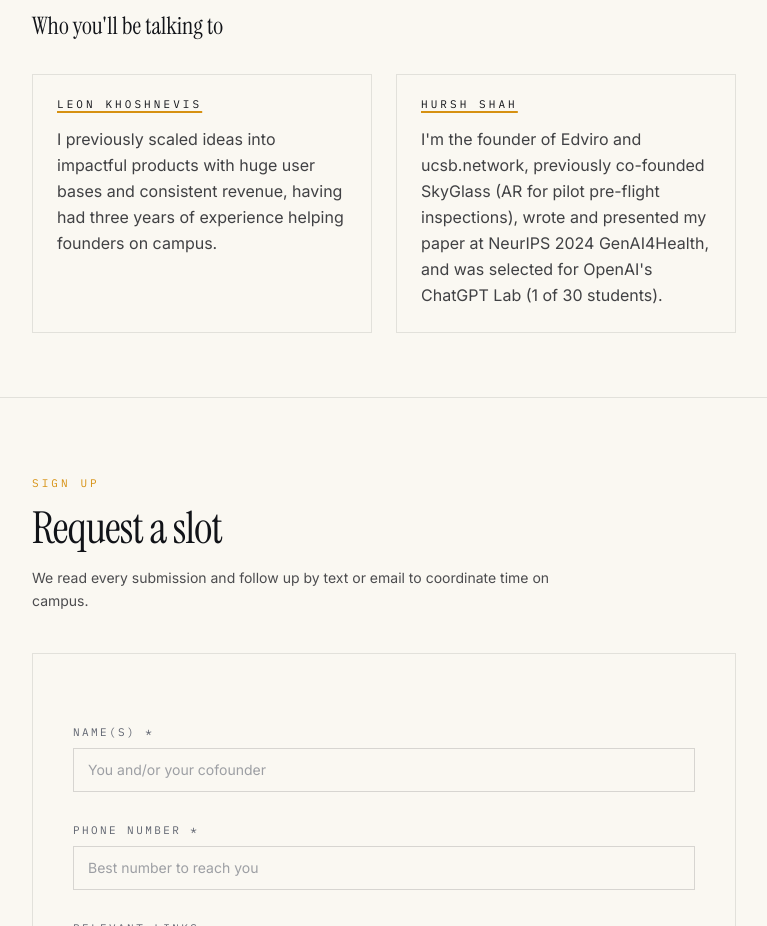
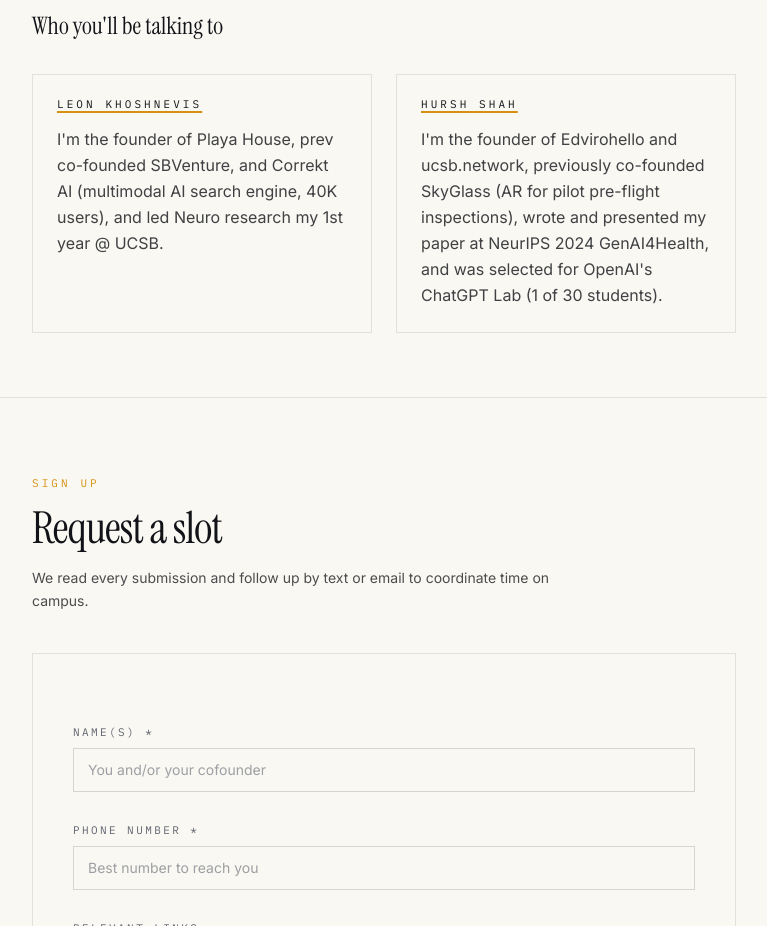
Before and after one commit to JohnLins/ucsbnetwork, a Next.js app: page /office-hours in a window 1280 px wide. Shown: the part 880-1806 px from the top of the page, without its empty margins (256-1023 px from the left). Built offline with nearby package versions, Linux system fonts and the light colour scheme.

Commit message:
Update office hours page with revised personal descriptions and project details

```diff
--- a/app/office-hours/page.tsx
+++ b/app/office-hours/page.tsx
@@ -58,9 +58,9 @@ export default function OfficeHoursPage() {
                 </a>
               </p>
               <p className="mt-4 text-base leading-relaxed text-ink/80">
-                I previously scaled ideas into impactful products with huge
-                user bases and consistent revenue, having had three years of
-                experience helping founders on campus.
+                I&apos;m the founder of Playa House, prev co-founded SBVenture,
+                and Correkt AI (multimodal AI search engine, 40K users), and led
+                Neuro research my 1st year @ UCSB.
               </p>
             </div>
             <div className="border border-ink/10 p-6">
@@ -75,7 +75,7 @@ export default function OfficeHoursPage() {
                 </a>
               </p>
               <p className="mt-4 text-base leading-relaxed text-ink/80">
-                I&apos;m the founder of Edviro and ucsb.network, previously
+                I&apos;m the founder of Edvirohello and ucsb.network, previously
                 co-founded SkyGlass (AR for pilot pre-flight inspections),
                 wrote and presented my paper at NeurIPS 2024 GenAI4Health, and
                 was selected for OpenAI&apos;s ChatGPT Lab (1 of 30 students).
```
